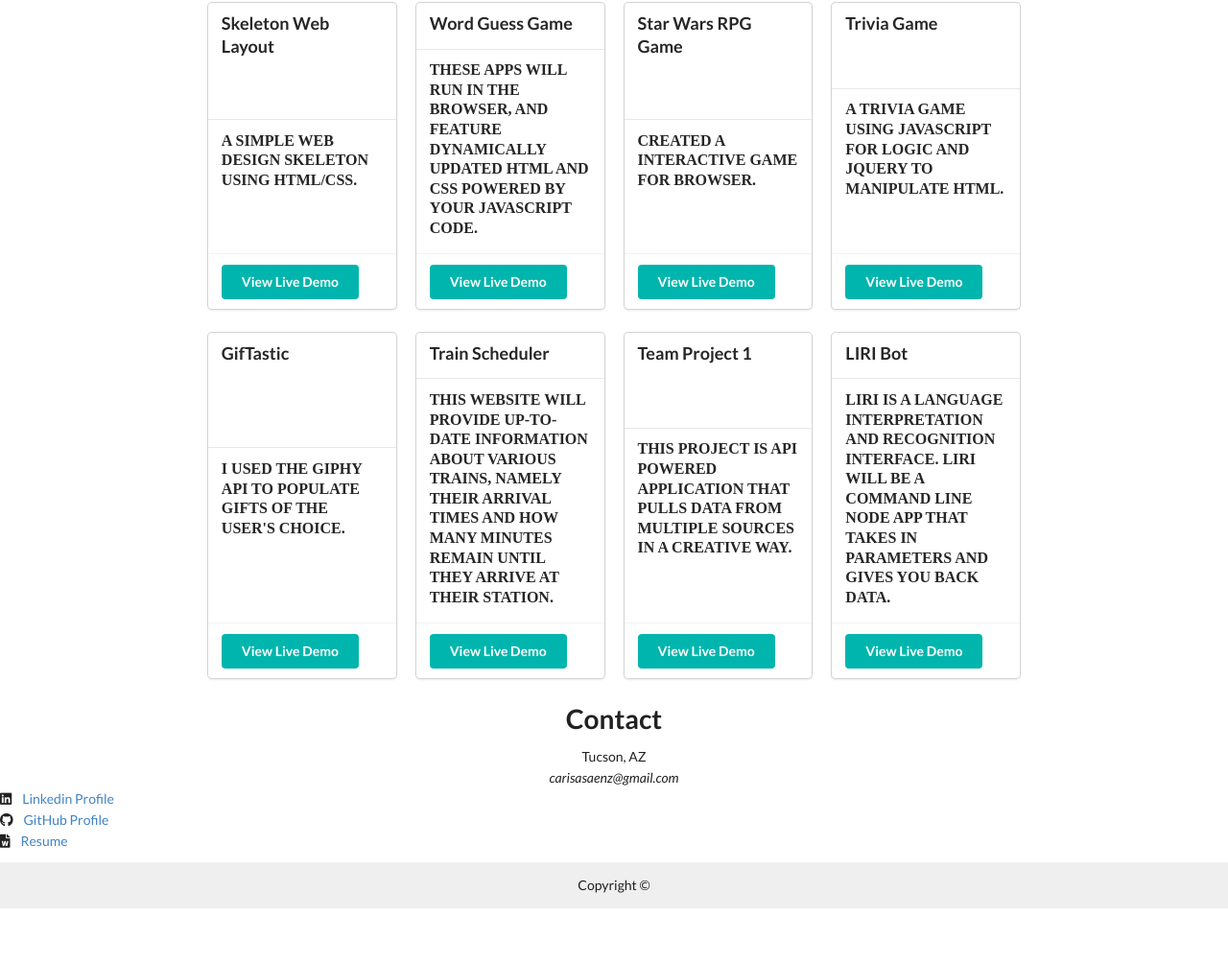
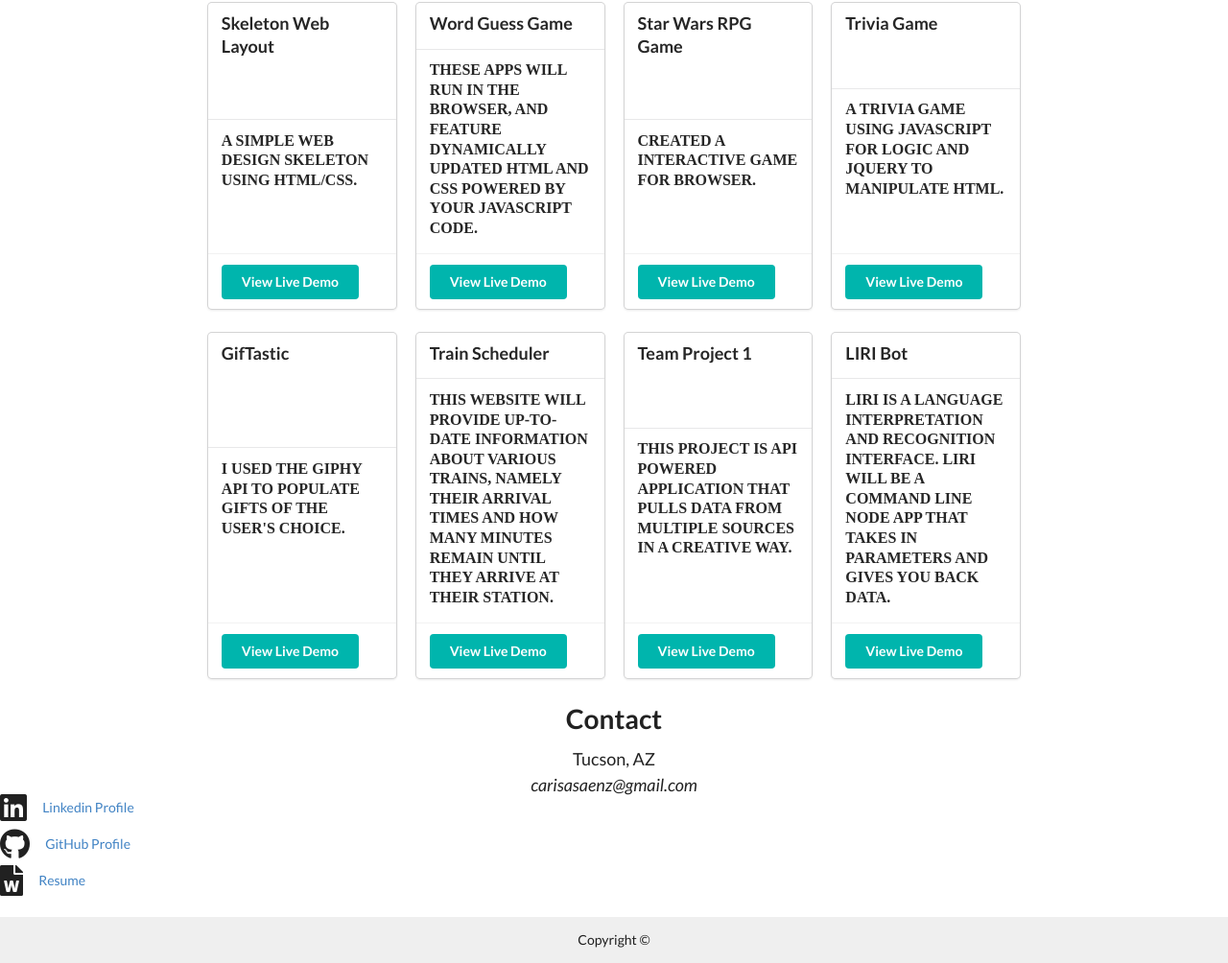
Before and after one commit to FizzyMo/Responsive-Portfolio, a plain HTML site: page index.html in a window 1280 px wide. Shown: the part 432-1436 px from the top of the page at 96% size. Before the commit the page ends 1379 px from the top, so only its background shows below. Drawn offline with nearby package versions, Linux system fonts and the light colour scheme.

Commit message:
changed icon size

```diff
--- a/index.html
+++ b/index.html
@@ -172,29 +172,29 @@
 
             <div class="ui list">
                   <div class="item">
-                  <div class="content" style="text-align: center;">
+                  <div class="content" style="text-align: center; font-size: large;">
                     Tucson, AZ
                   </div>
                 </div>
                 <div class="item">
-                  <div class="content" style="text-align: center;">
+                  <div class="content" style="text-align: center; font-size: large;">
                     <address>carisasaenz@gmail.com</address>
                   </div>
                 </div>
                 <div class="item">
-                    <i class="linkedin icon"></i>
+                    <i class="linkedin icon" style="font-size: xx-large;"></i>
                         <div class="content">
                     <a href="https://www.linkedin.com/in/carisa-saenz-videtto-374501b4/" target="_blank">Linkedin Profile</a>
-                  </div>
+                        </div>
                 </div>
                 <div class="item">
-                    <i class="github icon"></i>
+                    <i class="github icon" style="font-size: xx-large;"></i>
                         <div class="content">
                         <a href="https://github.com/FizzyMo" target="_blank">GitHub Profile</a>
                         </div>
                 </div>
                 <div class="item">
-                    <i class="file word icon"></i>
+                    <i class="file word icon" style="font-size: xx-large;"></i>
                     <div class="content">
                         <a href="Carisa.Saenz.Formal.Resume.pdf" target="_blank" >Resume</a>
                     </div>
```
